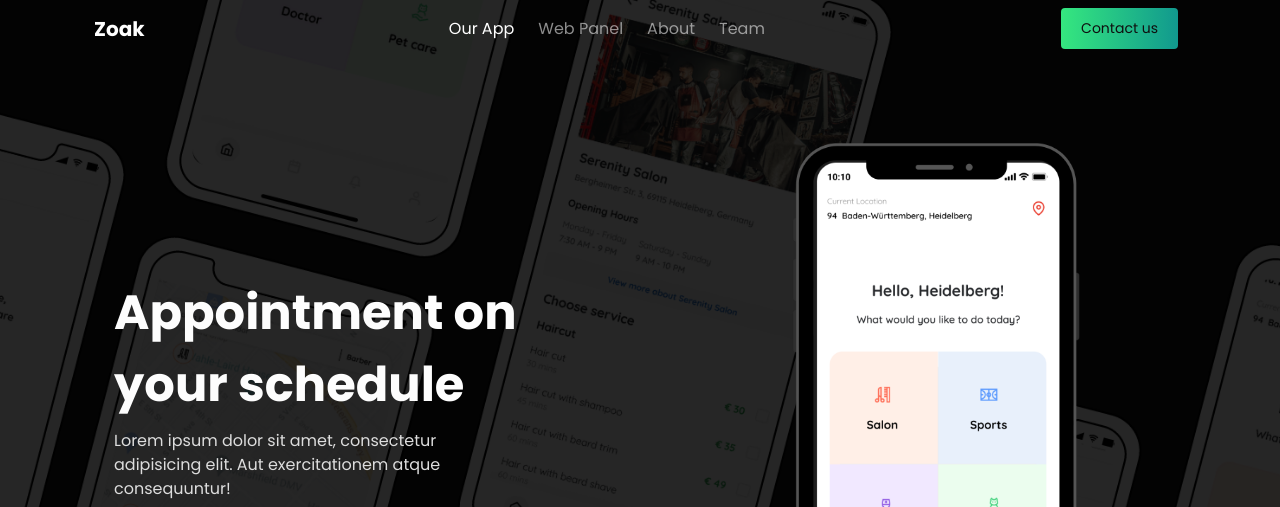
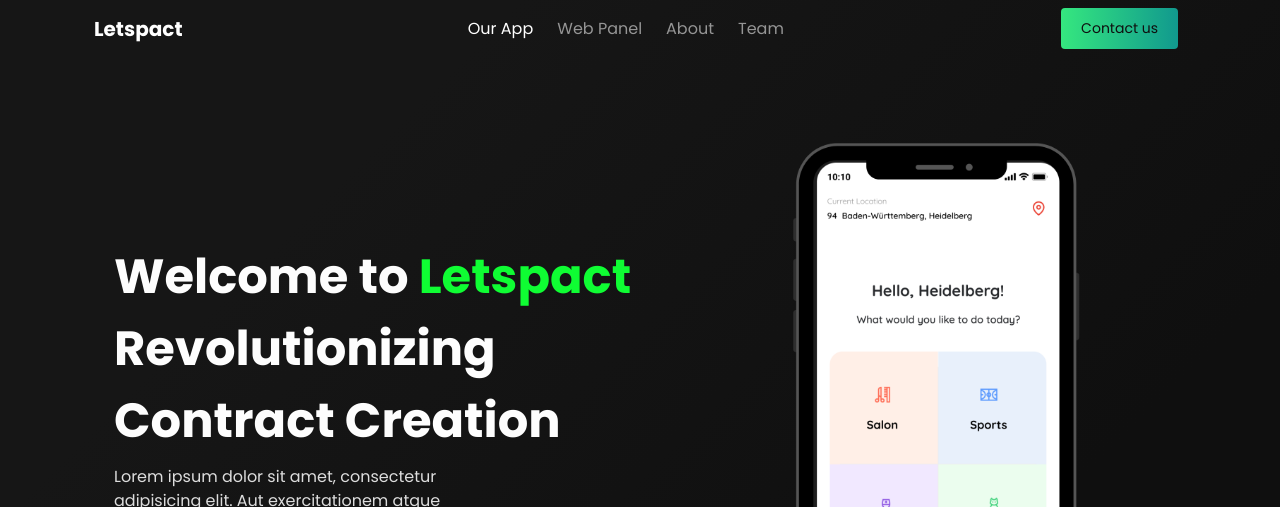
Before and after one commit to shagun-21/letspact_landing, a plain HTML site: page index.html in a window 1280 px wide. Shown: the top 507 px of the page. Drawn offline with nearby package versions, Linux system fonts and the light colour scheme.

Commit message:
removed app bg

```diff
--- a/assets/stylesheet/style.css
+++ b/assets/stylesheet/style.css
@@ -32,7 +32,7 @@ body {
   height: auto;
   min-height: 100vh;
   width: 100vw;
-  background: url("../images/General/Bg-app.png");
+  /* background: url("../images/General/Bg-app.png"); */
   background-position: center;
   background-attachment: fixed;
   background-repeat: no-repeat;
--- a/assets/stylesheet/utilities.css
+++ b/assets/stylesheet/utilities.css
@@ -116,6 +116,13 @@ a:hover{
   line-height: 72px;
   letter-spacing: 0em;
   color: #fdfdfd;
+}
+.head1-letspact-span{
+  font-size: 48px;
+  font-weight: 700;
+  line-height: 72px;
+  letter-spacing: 0em;
+  color: #0ffd33;
 }
 .head2 {
   font-size: 36px;
--- a/index.html
+++ b/index.html
@@ -34,7 +34,7 @@
         <!-- navbar -->
         <nav class="navbar navbar-expand-lg navbar-dark bg-transparent">
           <div class="container-fluid">
-            <a class="navbar-brand fw-bold" href="index.html">Zoak</a>
+            <a class="navbar-brand fw-bold" href="index.html">Letspact</a>
             <button
               class="navbar-toggler"
               type="button"
@@ -78,7 +78,7 @@
             class="landing-text d-flex flex-column justify-content-center mx-auto"
             data-aos="fade-up"
           >
-            <h1 class="head1">Appointment on your schedule</h1>
+            <h1 class="head1">Welcome to <span class="head1-letspact-span">Letspact</span>  Revolutionizing Contract Creation</h1>
             <p class="para1 w-75">
               Lorem ipsum dolor sit amet, consectetur adipisicing elit. Aut
               exercitationem atque consequuntur!
```
